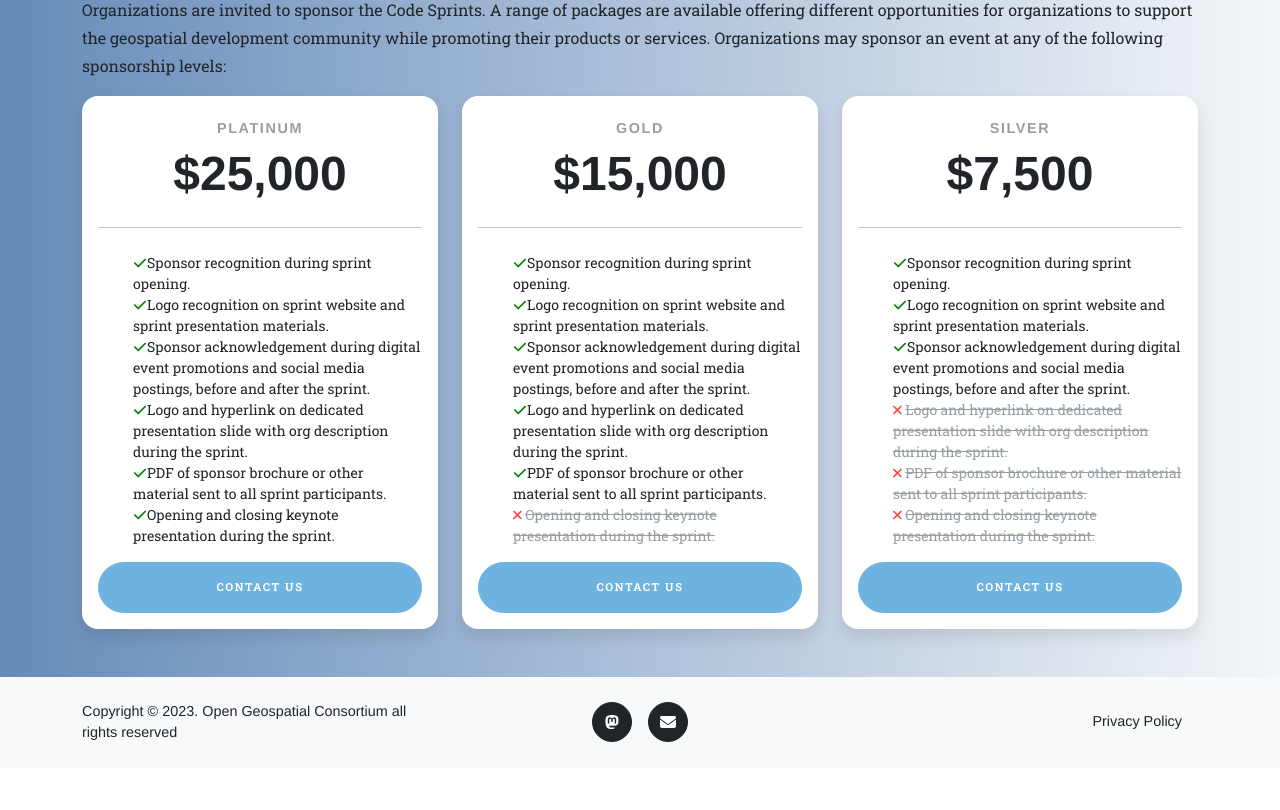
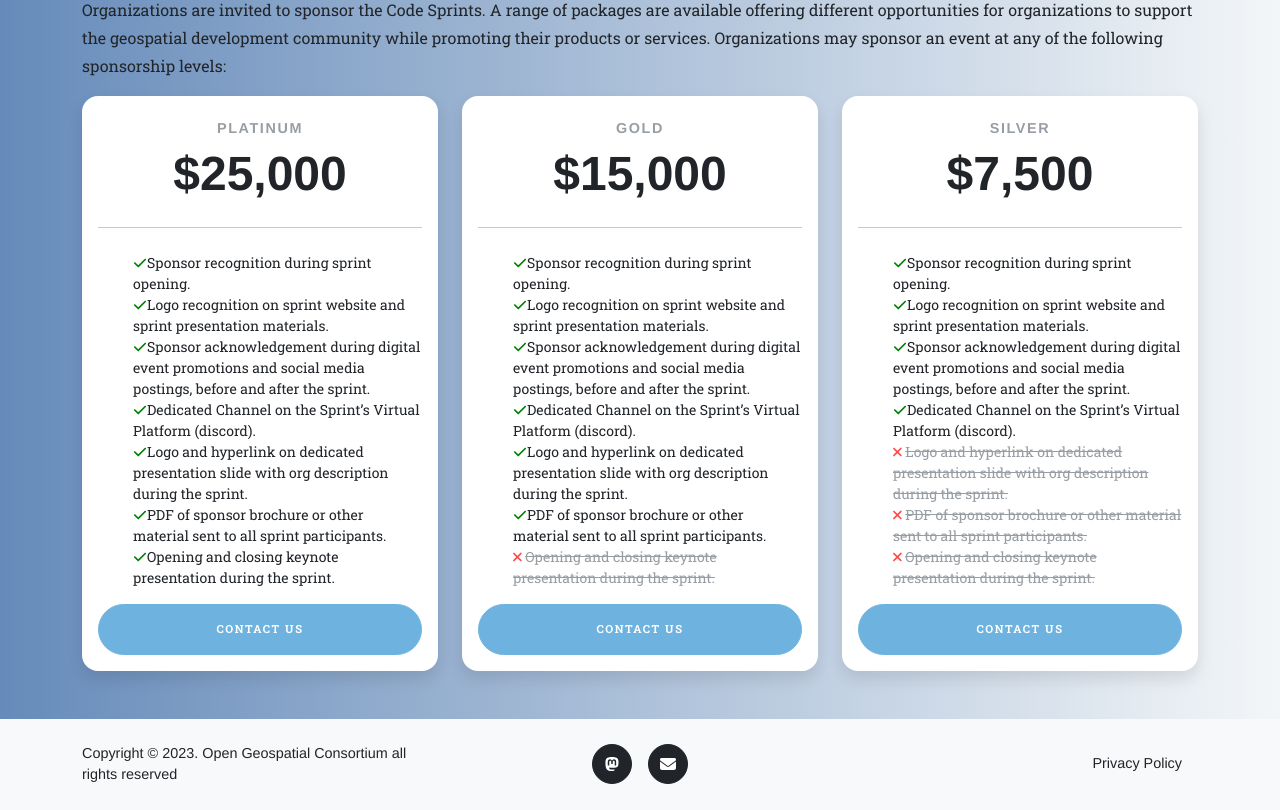
Before and after one commit to opengeospatial/dev-sprint-sponsoring, a website: page src/pug/index.pug in a window 1280 px wide. Shown: the part 116-926 px from the top of the page. Before the commit the page ends 884 px from the top, so only its background shows below. Drawn offline with nearby package versions, Linux system fonts and the light colour scheme; files that its build step writes are made by us from their sources.

Commit message:
- added discord channel

```diff
--- a/src/pug/index.pug
+++ b/src/pug/index.pug
@@ -62,6 +62,10 @@
                                         li
                                             span.fa-li
                                             i.fas.fa-check
+                                            | Dedicated Channel on the Sprint’s Virtual Platform (discord).
+                                        li
+                                            span.fa-li
+                                            i.fas.fa-check
                                             | Logo and hyperlink on dedicated presentation slide with org description during the sprint.
                                         li
                                             span.fa-li
@@ -96,6 +100,10 @@
                                             span.fa-li
                                             i.fas.fa-check
                                             | Sponsor acknowledgement during digital event promotions and social media postings, before and after the sprint.
+                                        li
+                                            span.fa-li
+                                            i.fas.fa-check
+                                            | Dedicated Channel on the Sprint’s Virtual Platform (discord).
                                         li
                                             span.fa-li
                                             i.fas.fa-check
@@ -134,6 +142,10 @@
                                             span.fa-li
                                             i.fas.fa-check
                                             | Sponsor acknowledgement during digital event promotions and social media postings, before and after the sprint.
+                                        li
+                                            span.fa-li
+                                            i.fas.fa-check
+                                            | Dedicated Channel on the Sprint’s Virtual Platform (discord).
                                         li.text-muted
                                             span.fa-li
                                             i.fas.fa-xmark
```
Also changed, not shown: dist/index.html.
